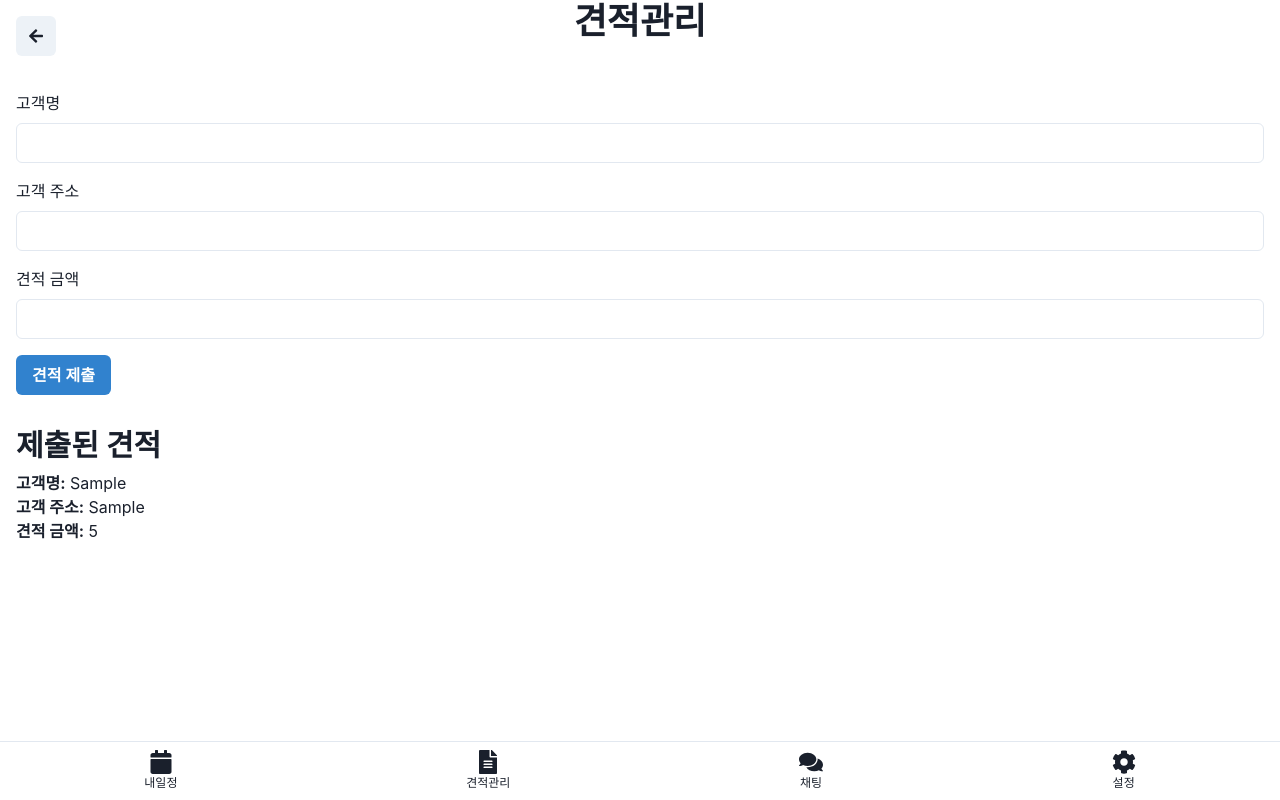
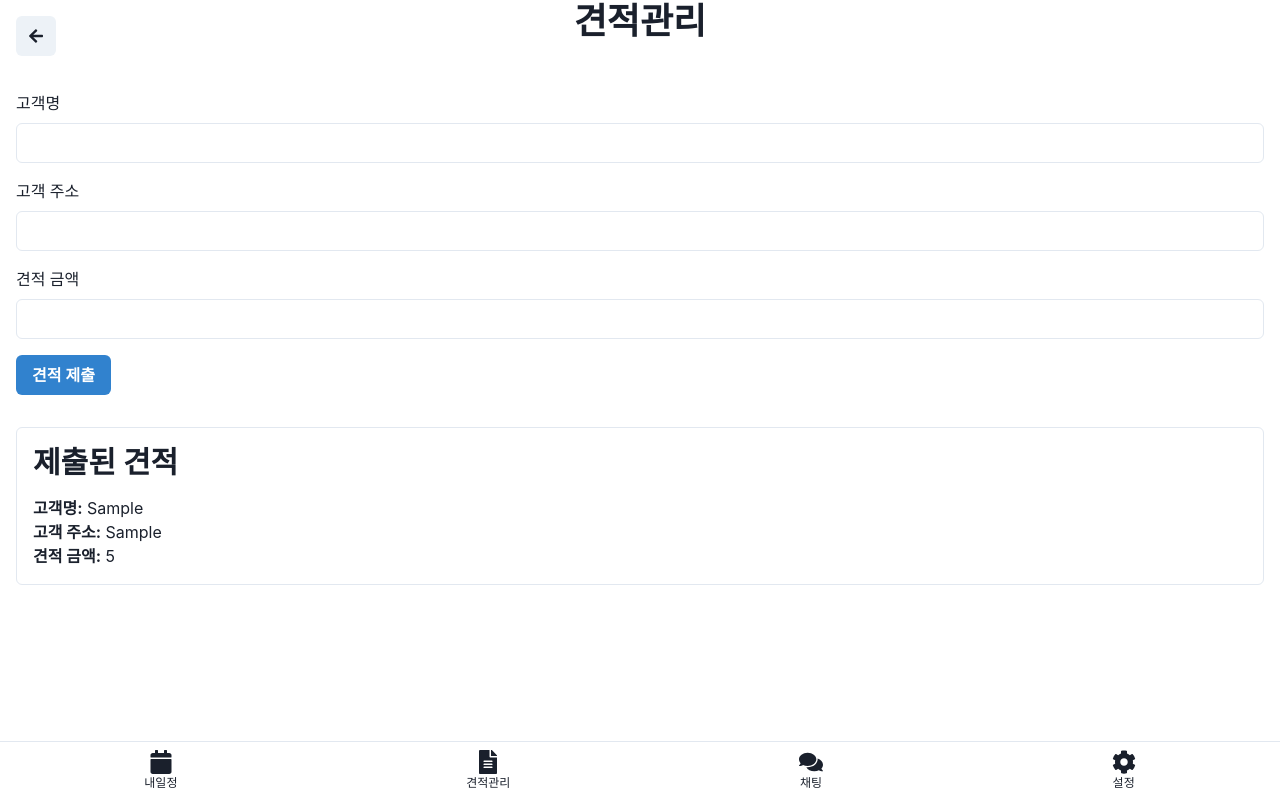
Before and after one commit to GPT-Engineer-App/clean-manager-login, a React (Vite) app: page /quote-management in a window 1280 px wide. Both pictures are taken after typing "Sample", "Sample", "5" into the empty fields and a click on the button "견적 제출". Built offline with nearby package versions, Linux system fonts and the light colour scheme.

Commit message:
Updated the QuoteManagement page to display submitted quote information with enhanced styling and structure.
Prompt: 견적관리 정보구현

```diff
--- a/src/pages/QuoteManagement.jsx
+++ b/src/pages/QuoteManagement.jsx
@@ -42,17 +42,17 @@ const QuoteManagement = () => {
           </Button>
         </form>
         {submittedQuote && (
-          <Box mt={8}>
-            <Heading size="lg" mb={2}>
+          <Box mt={8} borderWidth={1} p={4} borderRadius="md">
+            <Heading size="lg" mb={4}>
               제출된 견적
             </Heading>
-            <Text>
+            <Text fontSize="md">
               <strong>고객명:</strong> {submittedQuote.customerName}
             </Text>
-            <Text>
+            <Text fontSize="md">
               <strong>고객 주소:</strong> {submittedQuote.customerAddress}
             </Text>
-            <Text>
+            <Text fontSize="md">
               <strong>견적 금액:</strong> {submittedQuote.quoteAmount}
             </Text>
           </Box>
```
